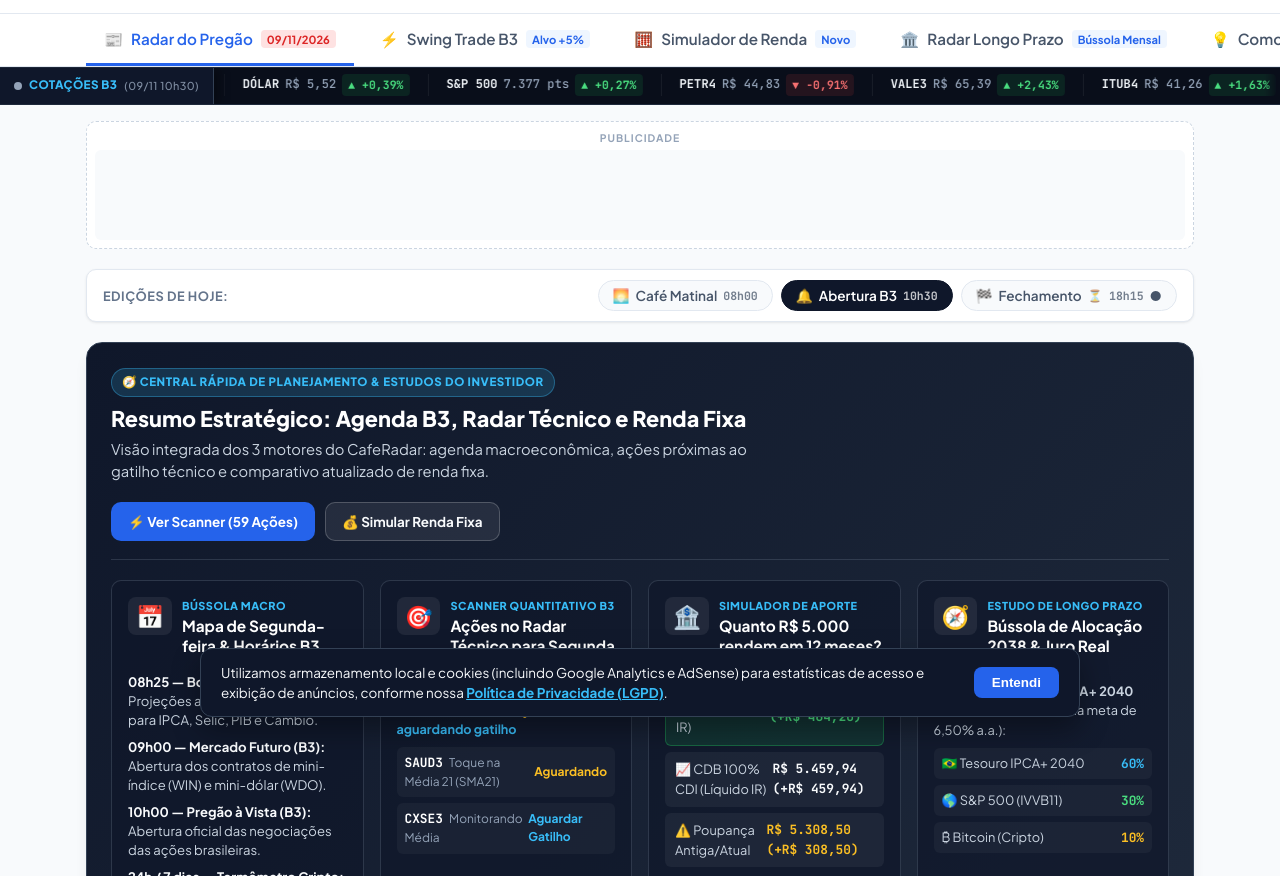
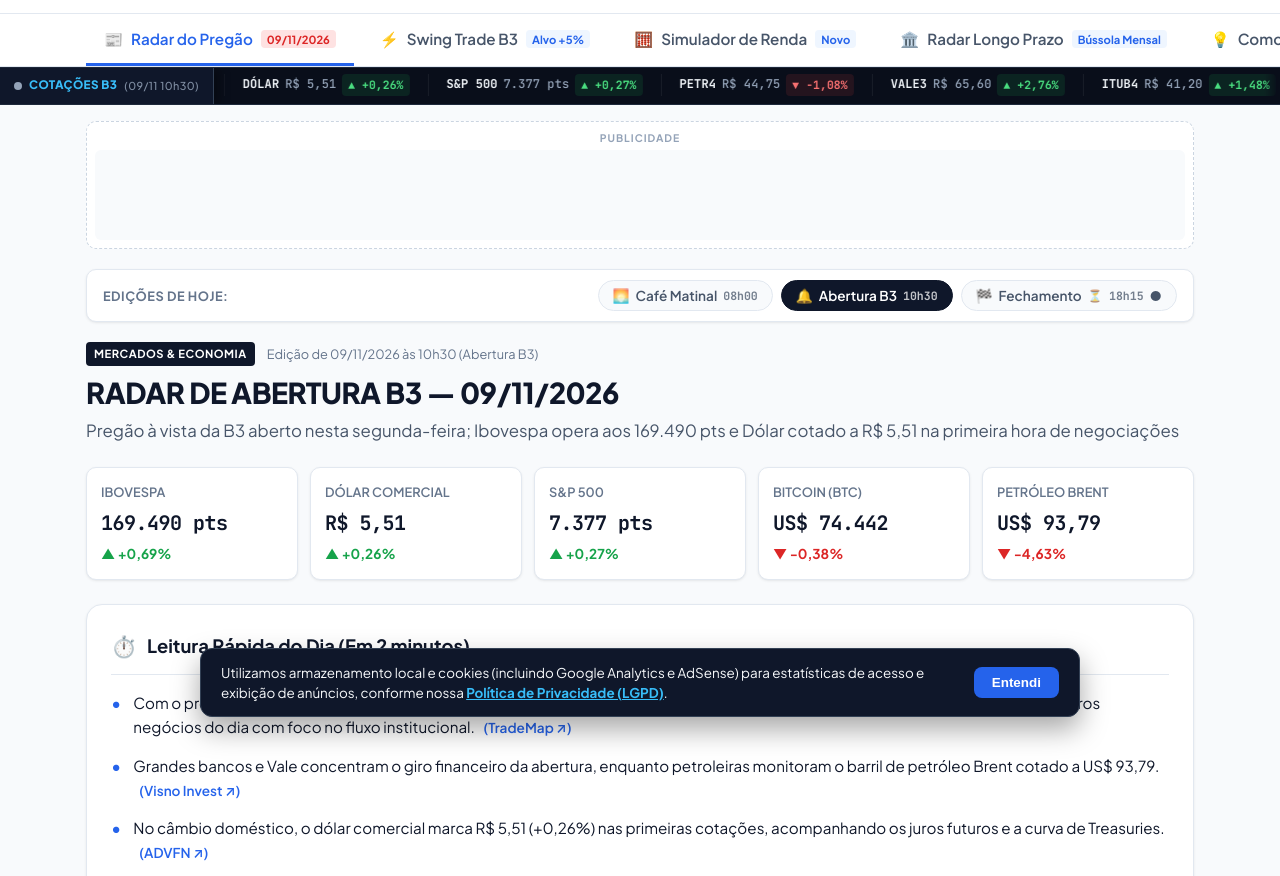
Before and after one commit to fvn1985-gif/caferadar, a plain HTML site: page index.html in a window 1280 px wide. Shown: the part 67-943 px from the top of the page. Drawn offline with Linux system fonts and the light colour scheme.

Commit message:
fix(portal): oculta painel de fim de semana em dias uteis e restaura alternancia limpa das 3 edicoes

```diff
--- a/app.js
+++ b/app.js
@@ -383,19 +383,20 @@
 
     const sp = obterAgoraSaoPaulo();
     const semPregao = ehModoSemPregao(dadosFechamentoCache);
+
+    if (!semPregao) {
+      painel.style.display = 'none';
+      return;
+    }
+
+    painel.style.display = 'block';
     const badgeEl = document.getElementById('fds-badge-status');
     const tituloEl = document.getElementById('fds-titulo-principal');
     const subEl = document.getElementById('fds-subtitulo-principal');
 
-    if (semPregao) {
-      if (badgeEl) badgeEl.textContent = '☕ ESPECIAL DE FIM DE SEMANA & PLANEJAMENTO DA SEMANA';
-      if (tituloEl) tituloEl.textContent = 'Mercado B3 Fechado: Central de Estudos & Radar para Segunda-feira';
-      if (subEl) subEl.textContent = 'Aproveite a pausa do pregão para revisar o balanço consolidado da semana, acompanhar as ações monitoradas pelo scanner quantitativo (+5%) e planejar seus aportes com tranquilidade.';
-    } else {
-      if (badgeEl) badgeEl.textContent = '🧭 CENTRAL RÁPIDA DE PLANEJAMENTO & ESTUDOS DO INVESTIDOR';
-      if (tituloEl) tituloEl.textContent = 'Resumo Estratégico: Agenda B3, Radar Técnico e Renda Fixa';
-      if (subEl) subEl.textContent = 'Visão integrada dos 3 motores do CafeRadar: agenda macroeconômica, ações próximas ao gatilho técnico e comparativo atualizado de renda fixa.';
-    }
+    if (badgeEl) badgeEl.textContent = '☕ ESPECIAL DE FIM DE SEMANA & PLANEJAMENTO DA SEMANA';
+    if (tituloEl) tituloEl.textContent = 'Mercado B3 Fechado: Central de Estudos & Radar para Segunda-feira';
+    if (subEl) subEl.textContent = 'Aproveite a pausa do pregão para revisar o balanço consolidado da semana, acompanhar as ações monitoradas pelo scanner quantitativo (+5%) e planejar seus aportes com tranquilidade.';
 
     // Atualizar status do Bitcoin 24/7 na agenda
     const elBtcStatus = document.getElementById('fds-btc-status');
--- a/data/fechamento.json
+++ b/data/fechamento.json
@@ -9,7 +9,7 @@
       "icone": "🌅",
       "horario": "08h00",
       "titulo": "RADAR DE CAFÉ MATINAL — 09/11/2026",
-      "subtitulo": "Mercados globais operam com volatilidade nesta segunda-feira; Dólar cotado a R$ 5,52 e atenção redobrada aos juros e fiscal em Brasília",
+      "subtitulo": "Mercados globais operam com volatilidade nesta segunda-feira; Dólar cotado a R$ 5,51 e atenção redobrada aos juros e fiscal em Brasília",
       "mercado_geral": {
         "sp500": {
           "nome": "S&P 500 Futuro",
@@ -25,26 +25,26 @@
         },
         "dolar": {
           "nome": "Dólar Futuro",
-          "valor": "R$ 5,52",
-          "variacao": "+0,39%",
+          "valor": "R$ 5,51",
+          "variacao": "+0,26%",
           "positivo": true
         },
         "bitcoin": {
           "nome": "Bitcoin (BTC)",
-          "valor": "US$ 74.617",
-          "variacao": "-0,14%",
+          "valor": "US$ 74.442",
+          "variacao": "-0,38%",
           "positivo": false
         },
         "brent": {
           "nome": "Petróleo Brent",
-          "valor": "US$ 94,30",
-          "variacao": "-4,11%",
+          "valor": "US$ 93,79",
+          "variacao": "-4,63%",
           "positivo": false
         },
         "ibov": {
           "nome": "Ibovespa",
-          "pontos": "169.844 pts",
-          "variacao": "+0,90%",
+          "pontos": "169.490 pts",
+          "variacao": "+0,69%",
           "positivo": true
         }
       },
@@ -55,17 +55,17 @@
           "link": "https://br.advfn.com/jornal"
         },
         {
-          "texto": "No câmbio doméstico, o dólar comercial opera cotado a R$ 5,52 (+0,39%), refletindo ajustes na curva de juros pré-mercado antes da decisão do Copom.",
+          "texto": "No câmbio doméstico, o dólar comercial opera cotado a R$ 5,51 (+0,26%), refletindo ajustes na curva de juros pré-mercado antes da decisão do Copom.",
           "fonte": "TradeMap",
           "link": "https://trademap.com.br"
         },
         {
-          "texto": "O petróleo Brent é negociado a US$ 94,30 o barril, influenciando diretamente o ritmo de abertura das ações de óleo e gás na B3 nesta manhã de segunda-feira.",
+          "texto": "O petróleo Brent é negociado a US$ 93,79 o barril, influenciando diretamente o ritmo de abertura das ações de óleo e gás na B3 nesta manhã de segunda-feira.",
           "fonte": "Investing",
           "link": "https://br.investing.com"
         },
         {
-          "texto": "O Bitcoin (BTC) se mantém firme no patamar de US$ 74.617, sustentando fluxo comprador positivo na esteira do apetite global por ativos digitais.",
+          "texto": "O Bitcoin (BTC) se mantém firme no patamar de US$ 74.442, sustentando fluxo comprador positivo na esteira do apetite global por ativos digitais.",
           "fonte": "Binance / CoinDesk"
         }
       ],
@@ -73,32 +73,32 @@
         {
           "ticker": "PETR4",
           "nome": "Petrobras PN",
-          "preco": "R$ 44,83",
-          "variacao_dia": "-0,91%",
+          "preco": "R$ 44,75",
+          "variacao_dia": "-1,08%",
           "variacao_mes": "—",
           "positivo": false
         },
         {
           "ticker": "VALE3",
           "nome": "Vale ON",
-          "preco": "R$ 65,39",
-          "variacao_dia": "+2,43%",
+          "preco": "R$ 65,60",
+          "variacao_dia": "+2,76%",
           "variacao_mes": "—",
           "positivo": true
         },
         {
           "ticker": "ITUB4",
           "nome": "Itaú PN",
-          "preco": "R$ 41,26",
-          "variacao_dia": "+1,63%",
+          "preco": "R$ 41,20",
+          "variacao_dia": "+1,48%",
           "variacao_mes": "—",
           "positivo": true
         },
         {
           "ticker": "WEGE3",
           "nome": "WEG ON",
-          "preco": "R$ 49,29",
-          "variacao_dia": "+2,28%",
+          "preco": "R$ 49,16",
+          "variacao_dia": "+2,01%",
           "variacao_mes": "—",
           "positivo": true
         }
@@ -107,11 +107,11 @@
         "altas": [
           {
             "ticker": "CSNA3",
-            "variacao": "+4,08%"
+            "variacao": "+3,85%"
           },
           {
             "ticker": "SANB11",
-            "variacao": "+3,47%"
+            "variacao": "+3,78%"
           }
         ],
         "quedas": [
@@ -120,8 +120,8 @@
             "variacao": "-3,09%"
           },
           {
-            "ticker": "PRIO3",
-            "variacao": "-3,26%"
+            "ticker": "ASAI3",
+            "variacao": "-3,18%"
           }
         ]
       },
@@ -143,18 +143,18 @@
       "icone": "🔔",
       "horario": "10h30",
       "titulo": "RADAR DE ABERTURA B3 — 09/11/2026",
-      "subtitulo": "Ibovespa oscila em torno dos 169.844 pts no início da tarde nesta segunda-feira; Dólar cotado a R$ 5,52 com giro concentrado no setor bancário e Vale",
+      "subtitulo": "Ibovespa oscila em torno dos 169.490 pts no início da tarde nesta segunda-feira; Dólar cotado a R$ 5,51 com giro concentrado no setor bancário e Vale",
       "mercado_geral": {
         "ibov": {
           "nome": "Ibovespa",
-          "pontos": "169.844 pts",
-          "variacao": "+0,90%",
+          "pontos": "169.490 pts",
+          "variacao": "+0,69%",
           "positivo": true
         },
         "dolar": {
           "nome": "Dólar Comercial",
-          "valor": "R$ 5,52",
-          "variacao": "+0,39%",
+          "valor": "R$ 5,51",
+          "variacao": "+0,26%",
           "positivo": true
         },
         "sp500": {
@@ -165,30 +165,30 @@
         },
         "bitcoin": {
           "nome": "Bitcoin (BTC)",
-          "valor": "US$ 74.617",
-          "variacao": "-0,14%",
+          "valor": "US$ 74.442",
+          "variacao": "-0,38%",
           "positivo": false
         },
         "brent": {
           "nome": "Petróleo Brent",
-          "valor": "US$ 94,30",
-          "variacao": "-4,11%",
+          "valor": "US$ 93,79",
+          "variacao": "-4,63%",
           "positivo": false
         }
       },
       "leitura_rapida": [
         {
-          "texto": "O Ibovespa opera próximo de 169.844 pts no balanço do meio-dia nesta segunda-feira, com o mercado monitorando o apetite por risco em Wall Street e declarações econômicas em Brasília.",
+          "texto": "O Ibovespa opera próximo de 169.490 pts no balanço do meio-dia nesta segunda-feira, com o mercado monitorando o apetite por risco em Wall Street e declarações econômicas em Brasília.",
           "fonte": "TradeMap",
           "link": "https://trademap.com.br"
         },
         {
-          "texto": "Grandes bancos e Vale puxam o volume financeiro do pregão, enquanto empresas ligadas a commodities reagem ao preço do petróleo Brent a US$ 94,30.",
+          "texto": "Grandes bancos e Vale puxam o volume financeiro do pregão, enquanto empresas ligadas a commodities reagem ao preço do petróleo Brent a US$ 93,79.",
           "fonte": "Visno Invest",
           "link": "https://visnoinvest.com.br"
         },
         {
-          "texto": "O dólar comercial registra cotação de R$ 5,52 (+0,39%), mantendo postura prudente na curva de juros futuros antes da ata do Copom.",
+          "texto": "O dólar comercial registra cotação de R$ 5,51 (+0,26%), mantendo postura prudente na curva de juros futuros antes da ata do Copom.",
           "fonte": "ADVFN",
           "link": "https://br.advfn.com/jornal"
         },
@@ -201,32 +201,32 @@
         {
           "ticker": "PETR4",
           "nome": "Petrobras PN",
-          "preco": "R$ 44,83",
-          "variacao_dia": "-0,91%",
+          "preco": "R$ 44,75",
+          "variacao_dia": "-1,08%",
           "variacao_mes": "-3,05%",
           "positivo": false
         },
         {
           "ticker": "VALE3",
           "nome": "Vale ON",
-          "preco": "R$ 65,39",
-          "variacao_dia": "+2,43%",
+          "preco": "R$ 65,60",
+          "variacao_dia": "+2,76%",
           "variacao_mes": "-2,45%",
           "positivo": true
         },
         {
           "ticker": "ITUB4",
           "nome": "Itaú PN",
-          "preco": "R$ 41,26",
-          "variacao_dia": "+1,63%",
+          "preco": "R$ 41,20",
+          "variacao_dia": "+1,48%",
           "variacao_mes": "-0,36%",
           "positivo": true
         },
         {
           "ticker": "WEGE3",
           "nome": "WEG ON",
-          "preco": "R$ 49,29",
-          "variacao_dia": "+2,28%",
+          "preco": "R$ 49,16",
+          "variacao_dia": "+2,01%",
           "variacao_mes": "+1,42%",
           "positivo": true
         }
@@ -235,11 +235,11 @@
         "altas": [
           {
             "ticker": "CSNA3",
-            "variacao": "+4,08%"
+            "variacao": "+3,85%"
           },
           {
             "ticker": "SANB11",
-            "variacao": "+3,47%"
+            "variacao": "+3,78%"
           }
         ],
         "quedas": [
@@ -248,8 +248,8 @@
             "variacao": "-3,09%"
           },
           {
-            "ticker": "PRIO3",
-            "variacao": "-3,26%"
+            "ticker": "ASAI3",
+            "variacao": "-3,18%"
           }
         ]
       },
@@ -271,12 +271,12 @@
       "icone": "🏁",
       "horario": "18h15",
       "titulo": "RADAR DE FECHAMENTO — 09/11/2026",
-      "subtitulo": "Ibovespa encerra a segunda-feira aos 169.844 pts; Dólar fecha a R$ 5,52 e investidores avaliam balanços trimestrais",
+      "subtitulo": "Ibovespa encerra a segunda-feira aos 169.490 pts; Dólar fecha a R$ 5,51 e investidores avaliam balanços trimestrais",
       "mercado_geral": {
         "ibov": {
           "nome": "Ibovespa",
-          "pontos": "169.844 pts",
-          "variacao": "+0,90%",
+          "pontos": "169.490 pts",
+          "variacao": "+0,69%",
           "positivo": true,
           "fonte": "Visno Invest",
           "link": "https://visnoinvest.com.br/news/16044/ibovespa-fecha-em-queda-de-14-e-rcsl4-sobe-35-na-b3-hoje"
@@ -289,8 +289,8 @@
         },
         "dolar": {
           "nome": "Dólar Comercial",
-          "valor": "R$ 5,52",
-          "variacao": "+0,39%",
+          "valor": "R$ 5,51",
+          "variacao": "+0,26%",
           "positivo": true,
           "ptax": "R$ 5,4935",
           "fonte": "TradeMap",
@@ -309,8 +309,8 @@
         },
         "bitcoin": {
           "nome": "Bitcoin (BTC)",
-          "valor": "US$ 74.617",
-          "variacao": "-0,14%",
+          "valor": "US$ 74.442",
+          "variacao": "-0,38%",
           "positivo": false,
           "detalhe": "+1,47% na sessão"
         },
@@ -320,8 +320,8 @@
         },
         "brent": {
           "nome": "Petróleo Brent",
-          "valor": "US$ 94,30",
-          "variacao": "-4,11%",
+          "valor": "US$ 93,79",
+          "variacao": "-4,63%",
           "positivo": false,
           "fonte": "BB InvesTalk",
           "link": "https://investalk.bb.com.br/noticias/mercado/mercado-agora-03-11-26"
@@ -338,40 +338,40 @@
         {
           "ticker": "PETR4",
           "nome": "Petrobras PN",
-          "preco": "R$ 44,83",
-          "variacao_dia": "-0,91%",
+          "preco": "R$ 44,75",
+          "variacao_dia": "-1,08%",
           "variacao_mes": "-3,79%",
           "positivo": false
         },
         {
           "ticker": "VALE3",
           "nome": "Vale ON",
-          "preco": "R$ 65,39",
-          "variacao_dia": "+2,43%",
+          "preco": "R$ 65,60",
+          "variacao_dia": "+2,76%",
           "variacao_mes": "-2,85%",
           "positivo": true
         },
         {
           "ticker": "ITUB4",
           "nome": "Itaú Unibanco PN",
-          "preco": "R$ 41,26",
-          "variacao_dia": "+1,63%",
+          "preco": "R$ 41,20",
+          "variacao_dia": "+1,48%",
           "variacao_mes": "-0,52%",
           "positivo": true
         },
         {
           "ticker": "BBAS3",
           "nome": "Banco do Brasil ON",
-          "preco": "R$ 17,21",
-          "variacao_dia": "+0,47%",
+          "preco": "R$ 17,15",
+          "variacao_dia": "+0,12%",
           "variacao_mes": "-1,70%",
           "positivo": true
         },
         {
           "ticker": "BBDC4",
           "nome": "Bradesco PN",
-          "preco": "R$ 14,50",
-          "variacao_dia": "+2,47%",
+          "preco": "R$ 14,53",
+          "variacao_dia": "+2,69%",
           "variacao_mes": "-2,02%",
           "positivo": true
         },
@@ -386,29 +386,29 @@
         {
           "ticker": "WEGE3",
           "nome": "WEG ON",
-          "preco": "R$ 49,29",
-          "variacao_dia": "+2,28%",
+          "preco": "R$ 49,16",
+          "variacao_dia": "+2,01%",
           "variacao_mes": "+1,67%",
           "positivo": true
         },
         {
           "ticker": "B3SA3",
           "nome": "B3 ON",
-          "preco": "R$ 14,50",
-          "variacao_dia": "+0,69%",
+          "preco": "R$ 14,38",
+          "variacao_dia": "-0,14%",
           "variacao_mes": "+1,34%",
-          "positivo": true
+          "positivo": false
         }
       ],
       "destaques": {
         "altas": [
           {
             "ticker": "CSNA3",
-            "variacao": "+4,08%"
+            "variacao": "+3,85%"
           },
           {
             "ticker": "SANB11",
-            "variacao": "+3,47%"
+            "variacao": "+3,78%"
           }
         ],
         "quedas": [
@@ -417,29 +417,29 @@
             "variacao": "-3,09%"
           },
           {
-            "ticker": "PRIO3",
-            "variacao": "-3,26%"
+            "ticker": "ASAI3",
+            "variacao": "-3,18%"
           }
         ]
       },
       "leitura_rapida": [
         {
-          "texto": "A bolsa brasileira encerra as negociações nesta segunda-feira com o Ibovespa marcando 169.844 pts, em pregão marcado por disciplina seletiva dos investidores.",
+          "texto": "A bolsa brasileira encerra as negociações nesta segunda-feira com o Ibovespa marcando 169.490 pts, em pregão marcado por disciplina seletiva dos investidores.",
           "fonte": "TradeMap",
           "link": "https://trademap.com.br"
         },
         {
-          "texto": "No câmbio, o dólar encerrou cotado a R$ 5,52 (+0,39%), refletindo fluxo de capitais e cautela com o cenário macroeconômico global.",
+          "texto": "No câmbio, o dólar encerrou cotado a R$ 5,51 (+0,26%), refletindo fluxo de capitais e cautela com o cenário macroeconômico global.",
           "fonte": "ADVFN",
           "link": "https://br.advfn.com/jornal"
         },
         {
-          "texto": "Entre as commodities, o barril de petróleo Brent finalizou a sessão a US$ 94,30, ditando o rumo das petroleiras no pregão da B3.",
+          "texto": "Entre as commodities, o barril de petróleo Brent finalizou a sessão a US$ 93,79, ditando o rumo das petroleiras no pregão da B3.",
           "fonte": "Investing",
           "link": "https://br.investing.com"
         },
         {
-          "texto": "No universo cripto, o Bitcoin fechou o dia no patamar de US$ 74.617, preservando suporte relevante em sua estrutura de médio prazo.",
+          "texto": "No universo cripto, o Bitcoin fechou o dia no patamar de US$ 74.442, preservando suporte relevante em sua estrutura de médio prazo.",
           "fonte": "Binance / CoinMarketCap"
         }
       ],
@@ -461,18 +461,18 @@
       "icone": "🔔",
       "horario": "10h30",
       "titulo": "RADAR DE ABERTURA B3 — 09/11/2026",
-      "subtitulo": "Ibovespa oscila em torno dos 169.844 pts no início da tarde nesta segunda-feira; Dólar cotado a R$ 5,52 com giro concentrado no setor bancário e Vale",
+      "subtitulo": "Pregão à vista da B3 aberto nesta segunda-feira; Ibovespa opera aos 169.490 pts e Dólar cotado a R$ 5,51 na primeira hora de negociações",
       "mercado_geral": {
         "ibov": {
           "nome": "Ibovespa",
-          "pontos": "169.844 pts",
-          "variacao": "+0,90%",
+          "pontos": "169.490 pts",
+          "variacao": "+0,69%",
           "positivo": true
         },
         "dolar": {
           "nome": "Dólar Comercial",
-          "valor": "R$ 5,52",
-          "variacao": "+0,39%",
+          "valor": "R$ 5,51",
+          "variacao": "+0,26%",
           "positivo": true
         },
         "sp500": {
@@ -483,35 +483,35 @@
         },
         "bitcoin": {
           "nome": "Bitcoin (BTC)",
-          "valor": "US$ 74.617",
-          "variacao": "-0,14%",
+          "valor": "US$ 74.442",
+          "variacao": "-0,38%",
           "positivo": false
         },
         "brent": {
           "nome": "Petróleo Brent",
-          "valor": "US$ 94,30",
-          "variacao": "-4,11%",
+          "valor": "US$ 93,79",
+          "variacao": "-4,63%",
           "positivo": false
         }
       },
       "leitura_rapida": [
         {
-          "texto": "O Ibovespa opera próximo de 169.844 pts no balanço do meio-dia nesta segunda-feira, com o mercado monitorando o apetite por risco em Wall Street e declarações econômicas em Brasília.",
+          "texto": "Com o pregão regular aberto a partir das 10h00 nesta segunda-feira, o Ibovespa opera na faixa de 169.490 pts, registrando os primeiros negócios do dia com foco no fluxo institucional.",
           "fonte": "TradeMap",
           "link": "https://trademap.com.br"
         },
         {
-          "texto": "Grandes bancos e Vale puxam o volume financeiro do pregão, enquanto empresas ligadas a commodities reagem ao preço do petróleo Brent a US$ 94,30.",
+          "texto": "Grandes bancos e Vale concentram o giro financeiro da abertura, enquanto petroleiras monitoram o barril de petróleo Brent cotado a US$ 93,79.",
           "fonte": "Visno Invest",
           "link": "https://visnoinvest.com.br"
         },
         {
-          "texto": "O dólar comercial registra cotação de R$ 5,52 (+0,39%), mantendo postura prudente na curva de juros futuros antes da ata do Copom.",
+          "texto": "No câmbio doméstico, o dólar comercial marca R$ 5,51 (+0,26%) nas primeiras cotações, acompanhando os juros futuros e a curva de Treasuries.",
           "fonte": "ADVFN",
           "link": "https://br.advfn.com/jornal"
         },
         {
-          "texto": "Em Wall Street, o S&P 500 opera aos 7.377 pts, refletindo a temporada de resultados corporativos e indicadores de atividade nos EUA.",
+          "texto": "Em Nova York, os futuros de Wall Street e S&P 500 operam aos 7.377 pts, enquanto o Bitcoin se mantém cotado em US$ 74.442.",
           "fonte": "BB InvesTalk"
         }
       ],
@@ -519,32 +519,32 @@
         {
           "ticker": "PETR4",
           "nome": "Petrobras PN",
-          "preco": "R$ 44,83",
-          "variacao_dia": "-0,91%",
+          "preco": "R$ 44,75",
+          "variacao_dia": "-1,08%",
           "variacao_mes": "-3,05%",
           "positivo": false
         },
         {
           "ticker": "VALE3",
           "nome": "Vale ON",
-          "preco": "R$ 65,39",
-          "variacao_dia": "+2,43%",
+          "preco": "R$ 65,60",
+          "variacao_dia": "+2,76%",
           "variacao_mes": "-2,45%",
           "positivo": true
         },
         {
           "ticker": "ITUB4",
           "nome": "Itaú PN",
-          "preco": "R$ 41,26",
-          "variacao_dia": "+1,63%",
+          "preco": "R$ 41,20",
+          "variacao_dia": "+1,48%",
           "variacao_mes": "-0,36%",
           "positivo": true
         },
         {
           "ticker": "WEGE3",
           "nome": "WEG ON",
-          "preco": "R$ 49,29",
-          "variacao_dia": "+2,28%",
+          "preco": "R$ 49,16",
+          "variacao_dia": "+2,01%",
           "variacao_mes": "+1,42%",
           "positivo": true
         }
@@ -553,11 +553,11 @@
         "altas": [
           {
             "ticker": "CSNA3",
-            "variacao": "+4,08%"
+            "variacao": "+3,85%"
           },
           {
             "ticker": "SANB11",
-            "variacao": "+3,47%"
+            "variacao": "+3,78%"
           }
         ],
         "quedas": [
@@ -566,17 +566,17 @@
             "variacao": "-3,09%"
           },
           {
-            "ticker": "PRIO3",
-            "variacao": "-3,26%"
+            "ticker": "ASAI3",
+            "variacao": "-3,18%"
           }
         ]
       },
       "comparacao_anterior": [
         {
-          "texto": "Volume negociado na primeira metade do pregão de segunda-feira mostra investidores institucionais atuando com seletividade."
+          "texto": "Primeiros negócios do pregão de segunda-feira mostram liquidez concentrada nos papéis de maior peso do índice."
         },
         {
-          "texto": "Setor financeiro (Itaú e Bradesco) e B3 sustentam suporte relevante frente às oscilações externas."
+          "texto": "Os alvos de curto prazo e posições ativas podem ser acompanhados na aba Swing Trade (+5%)."
         }
       ],
       "disponivel": true,
```
Also changed, not shown: edicoes/2026-11-09-abertura.html (+28 -28 lines), edicoes/2026-11-09-almoco.html (+28 -28 lines), 1 other file.
